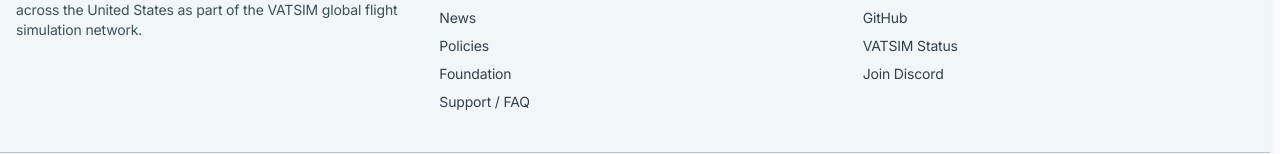
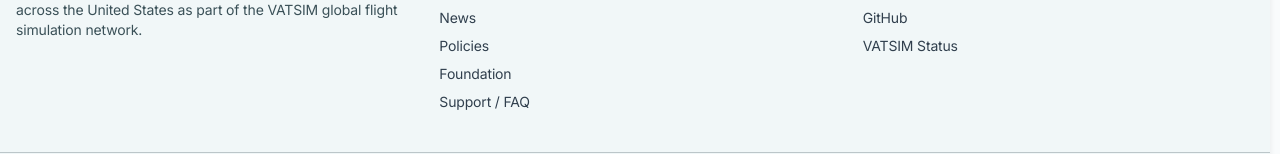
Before and after one commit to VATUSA/webapps, a Next.js app in the folder apps/portal/: page / in a window 1280 px wide. Shown: the part 676-830 px from the top of the page. Built offline with nearby package versions, Linux system fonts and the light colour scheme; no server answers.

Commit message:
Remove extra Discord link in footer

```diff
--- a/apps/portal/components/Footer/Footer.tsx
+++ b/apps/portal/components/Footer/Footer.tsx
@@ -1,5 +1,5 @@
 import Link from "next/link"
-import config from "package.json" with {type: 'json'};
+import config from "package.json" with { type: "json" }
 
 export default function Footer() {
   const year = new Date().getFullYear()
@@ -93,16 +93,6 @@ export default function Footer() {
                 VATSIM Status
               </a>
             </li>
-            <li>
-              <a
-                href="/info/discord"
-                target="_blank"
-                rel="noopener noreferrer"
-                className="text-foreground/80 transition-colors hover:text-foreground"
-              >
-                Join Discord
-              </a>
-            </li>
           </ul>
         </div>
       </div>
```
